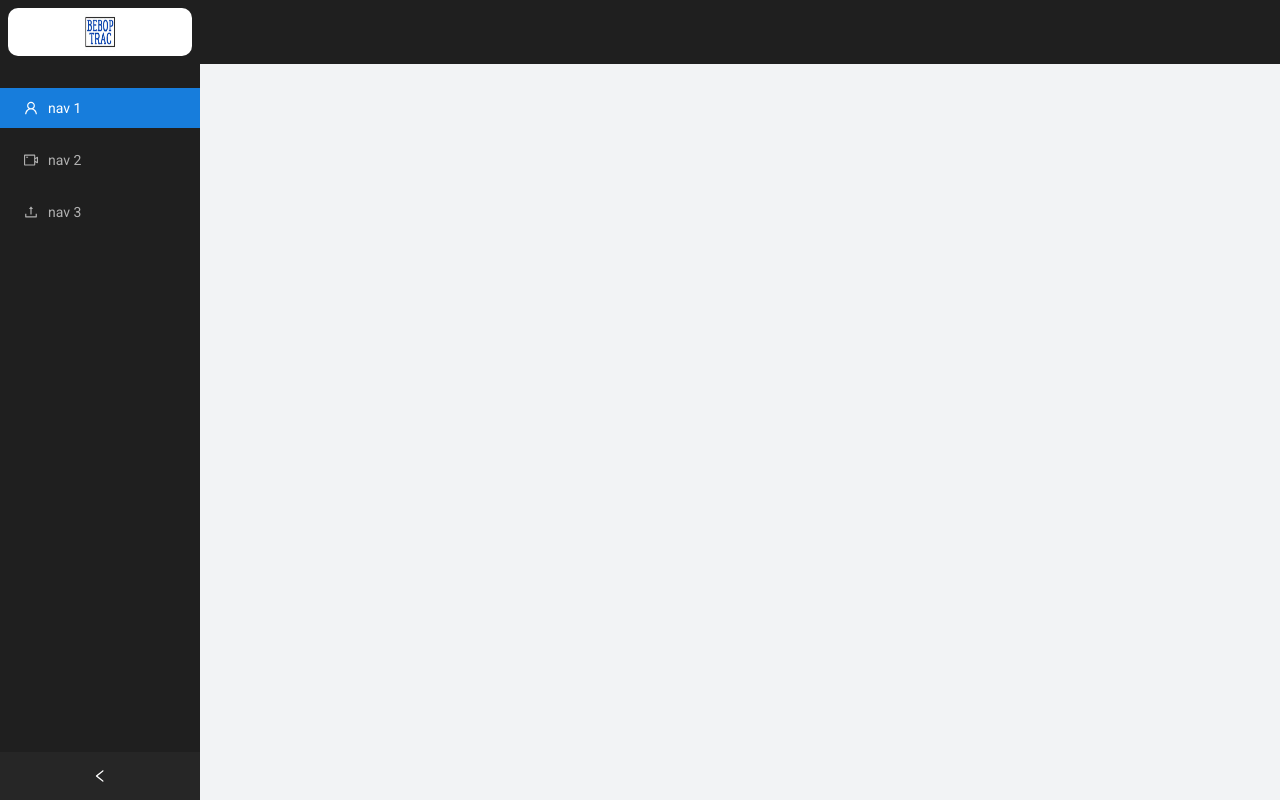
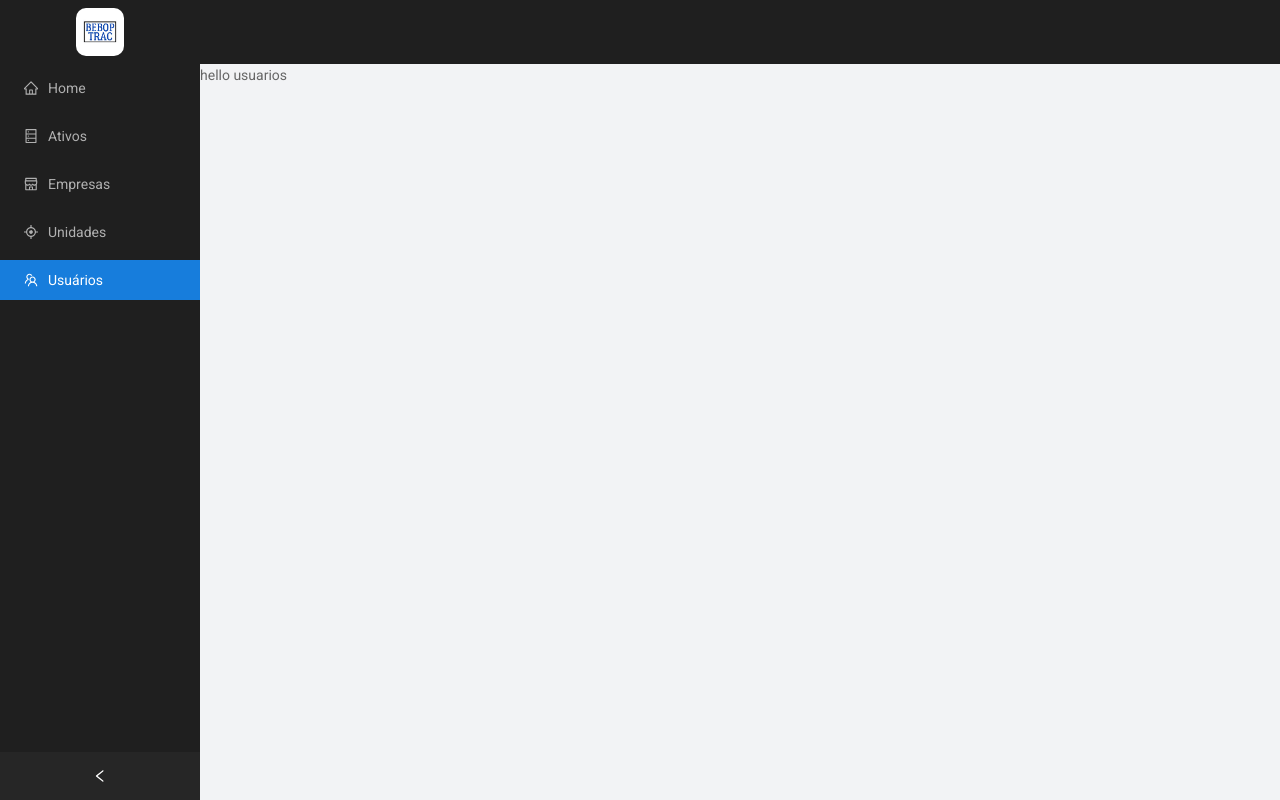
Before and after one commit to edvansts/bebop-trac, a React (Create React App) app: page /usuarios in a window 1280 px wide. Built offline with nearby package versions, Linux system fonts and the light colour scheme.

Commit message:
feat: :truck: route structure added

```diff
--- a/package.json
+++ b/package.json
@@ -8,9 +8,11 @@
     "axios": "^0.24.0",
     "highcharts": "^9.3.1",
     "immer": "^9.0.6",
+    "lodash": "^4.17.21",
     "react": "^17.0.2",
     "react-dom": "^17.0.2",
     "react-redux": "^7.2.6",
+    "react-router-dom": "^6.0.2",
     "react-scripts": "4.0.3",
     "redux": "^4.1.2",
     "redux-devtools-extension": "^2.13.9",
@@ -22,10 +24,12 @@
     "@testing-library/react": "^11.1.0",
     "@testing-library/user-event": "^12.1.10",
     "@types/jest": "^26.0.15",
+    "@types/lodash": "^4.14.177",
     "@types/node": "^12.0.0",
     "@types/react": "^17.0.0",
     "@types/react-dom": "^17.0.0",
     "@types/react-redux": "^7.1.20",
+    "@types/react-router-dom": "^5.3.2",
     "craco-less": "^1.20.0",
     "node-sass": "5.0.0",
     "typescript": "^4.1.2"
--- a/src/App.tsx
+++ b/src/App.tsx
@@ -1,13 +1,36 @@
 import { Layout } from "antd";
+import { values } from "lodash";
+import { useEffect } from "react";
+import { useDispatch } from "react-redux";
+import { Routes, Route, useLocation } from "react-router-dom";
+
 import Sidebar from "./components/sidebar/Sidebar";
 import Topbar from "./components/topbar/Topbar";
+import { PAGES, searchPage } from "./static/Pages";
+import { changePageActive } from "./store/modules/layout/actions";
 
 function App() {
+  const dispatch = useDispatch();
+
+  const location = useLocation();
+
+  useEffect(() => {
+    const newPageActive = searchPage(values(PAGES), location) || PAGES.home;
+
+    dispatch(changePageActive(newPageActive));
+  }, [dispatch, location]);
+
   return (
     <Layout style={{ height: "100vh" }}>
       <Sidebar />
       <Layout>
         <Topbar />
+
+        <Routes>
+          {values(PAGES).map((page) => (
+            <Route key={page.key} path={page.path} element={page.component} />
+          ))}
+        </Routes>
       </Layout>
     </Layout>
   );
--- a/src/components/sidebar/Sidebar.module.scss
+++ b/src/components/sidebar/Sidebar.module.scss
@@ -3,26 +3,17 @@
     flex-direction: column;
     align-items: center;
 
-    padding: 0 0.625rem 0.625rem 0.625rem 0.625rem;
+    &:not(.collapsed) {
+        padding: 0 0.625rem 0.625rem 0.625rem 0.625rem;
+    }
 
     .logoContainer {
         height: 64px;
         padding: 0.5rem;
         img {
+            cursor: pointer;
             border-radius: 0.625rem;
         }
 
     }
-
-    ul {
-        margin-top: 1.25rem;
-        display: flex;
-        flex-direction: column;
-        flex: 1;
-        height: 100%;
-
-        button + button {
-            margin-top: 0.625rem;
-        }
-    }
 }
--- a/src/components/sidebar/Sidebar.tsx
+++ b/src/components/sidebar/Sidebar.tsx
@@ -2,19 +2,21 @@ import styles from "./Sidebar.module.scss";
 
 import { Layout, Image, Menu } from "antd";
 import { useDispatch, useSelector } from "react-redux";
-import {
-  UserOutlined,
-  VideoCameraOutlined,
-  UploadOutlined,
-} from "@ant-design/icons";
+
+import { values } from "lodash";
+import { useNavigate } from "react-router-dom";
 
 import { IState } from "../../store";
 import { toggleSidebar } from "../../store/modules/layout/actions";
-import logo from "../../assets/email.jpg";
+import logo from "../../assets/logo.jpg";
+import { PAGES } from "../../static/Pages";
 
 function Sidebar() {
   const dispatch = useDispatch();
   const collapsed = useSelector((state: IState) => state.layout.collapsed);
+  const pageActive = useSelector((state: IState) => state.layout.pageActive);
+
+  const navigate = useNavigate();
 
   function toggleCollapsed() {
     dispatch(toggleSidebar());
@@ -26,41 +28,28 @@ function Sidebar() {
       collapsible
       onCollapse={toggleCollapsed}
     >
-      <div className={styles.sider}>
+      <div className={`${styles.sider} ${collapsed ?? styles.collapsed}`}>
         <div className={styles.logoContainer}>
-          <Image src={logo} alt="logo" preview={false} height="100%" />
+          <Image
+            src={logo}
+            alt="logo"
+            preview={false}
+            height="100%"
+            onClick={() => navigate("/")}
+          />
         </div>
-
-        <Menu theme="dark" mode="inline" defaultSelectedKeys={["1"]}>
-          <Menu.Item key="1" icon={<UserOutlined />}>
-            nav 1
+      </div>
+      <Menu theme="dark" mode="inline" selectedKeys={[pageActive.key]}>
+        {values(PAGES).map((page) => (
+          <Menu.Item
+            onClick={() => navigate(page.route)}
+            key={page.key}
+            icon={page.icon}
+          >
+            {page.title}
           </Menu.Item>
-          <Menu.Item key="2" icon={<VideoCameraOutlined />}>
-            nav 2
-          </Menu.Item>
-          <Menu.Item key="3" icon={<UploadOutlined />}>
-            nav 3
-          </Menu.Item>
-        </Menu>
-
-        {/* <ul>
-          <Button type="link" href="/">
-            <li>Home</li>
-          </Button>
-          <Button type="link" href="/ativos">
-            <li>Ativos</li>
-          </Button>
-          <Button type="link" href="/empresas">
-            <li>Empresas</li>
-          </Button>
-          <Button type="link" href="/unidades">
-            <li>Unidades</li>
-          </Button>
-          <Button type="link" href="/usuarios">
-            <li>Usuários</li>
-          </Button>
-        </ul> */}
-      </div>
+        ))}
+      </Menu>
     </Layout.Sider>
   );
 }
--- a/src/index.tsx
+++ b/src/index.tsx
@@ -1,17 +1,21 @@
 import React from "react";
 import ReactDOM from "react-dom";
+import { Provider } from "react-redux";
+import { BrowserRouter } from "react-router-dom";
+
 import App from "./App";
-import { Provider } from "react-redux";
 import store from "./store";
 
 import "antd/dist/antd.less";
-import 'antd/dist/antd.dark.less';
+import "antd/dist/antd.dark.less";
 import "./styles/global.scss";
 
 ReactDOM.render(
   <React.StrictMode>
     <Provider store={store}>
-      <App />
+      <BrowserRouter>
+        <App />
+      </BrowserRouter>
     </Provider>
   </React.StrictMode>,
   document.getElementById("root")
--- /dev/null
+++ b/src/static/Pages.tsx
@@ -0,0 +1,87 @@
+import {
+  AimOutlined,
+  DatabaseOutlined,
+  HomeOutlined,
+  ShopOutlined,
+  TeamOutlined,
+} from "@ant-design/icons";
+import { find } from "lodash";
+import { ReactElement, ReactNode } from "react";
+
+export interface IPage {
+  title: string;
+  key: string;
+  route: string;
+  icon: ReactNode;
+  component: ReactElement;
+  path: string;
+  subPages?: IPage[];
+}
+
+export const PAGES: Record<string, IPage> = {
+  home: {
+    key: "home",
+    route: "/",
+    title: "Home",
+    path: "/",
+    icon: <HomeOutlined />,
+    component: <div>hello world</div>,
+  },
+  ativos: {
+    key: "ativos",
+    route: "/ativos",
+    title: "Ativos",
+    path: "ativos/*",
+    icon: <DatabaseOutlined />,
+    component: <div>hello ativos</div>,
+  },
+  empresas: {
+    key: "empresas",
+    route: "/empresas",
+    title: "Empresas",
+    path: "empresas/*",
+    icon: <ShopOutlined />,
+    component: <div>hello empresas</div>,
+  },
+  Unidades: {
+    key: "unidades",
+    route: "/unidades",
+    title: "Unidades",
+    path: "unidades/*",
+    icon: <AimOutlined />,
+    component: <div>hello unidades</div>,
+  },
+  usuarios: {
+    key: "usuarios",
+    route: "/usuarios",
+    title: "Usuários",
+    path: "usuarios/*",
+    icon: <TeamOutlined />,
+    component: <div>hello usuarios</div>,
+  },
+};
+
+export function searchPage(
+  pages: IPage[],
+  location: Partial<Location>
+): IPage | null {
+  let pageSearched: IPage | null = null;
+
+  find(pages, (page) => {
+    if (page.subPages) {
+      const subPageSearched = searchPage(page.subPages, location);
+
+      if (subPageSearched) {
+        pageSearched = subPageSearched;
+        return true;
+      }
+    }
+
+    if (page.route === location.pathname) {
+      pageSearched = page;
+      return true;
+    }
+  });
+
+  return pageSearched;
+}
--- a/src/store/index.ts
+++ b/src/store/index.ts
@@ -1,12 +1,12 @@
 import { applyMiddleware, createStore } from "redux";
-import { ILayoutReducer } from "./modules/layout/types";
+import { LayoutReducer } from "./modules/layout/types";
 import RootReducer from "./modules/RootReducer";
 import { composeWithDevTools } from "redux-devtools-extension";
 import createSagaMiddleware from "redux-saga";
 import RootSaga from "./modules/RootSaga";
 
 export interface IState {
-  layout: ILayoutReducer;
+  layout: LayoutReducer;
 }
 
 const sagaMiddleware = createSagaMiddleware();
--- a/src/store/modules/layout/actions.ts
+++ b/src/store/modules/layout/actions.ts
@@ -1,7 +1,15 @@
-import { ActionTypes } from "./types";
+import { IPage } from "../../../static/Pages";
+import { ActionTypes, ChangePageActive, ToggleSidebar } from "./types";
 
-export function toggleSidebar() {
+export function toggleSidebar(): ToggleSidebar {
   return {
     type: ActionTypes.toggleSidebar,
   };
 }
+
+export function changePageActive(page: IPage): ChangePageActive {
+  return {
+    type: ActionTypes.changePageActive,
+    payload: { page },
+  };
+}
--- a/src/store/modules/layout/reducer.ts
+++ b/src/store/modules/layout/reducer.ts
@@ -1,16 +1,27 @@
 import { Reducer } from "redux";
-import { ActionTypes, ILayoutReducer } from "./types";
+import { ActionTypes, LayoutReducer, LayoutAction } from "./types";
 import produce from "immer";
+import { PAGES } from "../../../static/Pages";
 
-const INITIAL_STATE: ILayoutReducer = {
+const INITIAL_STATE: LayoutReducer = {
   collapsed: false,
+  pageActive: PAGES.home,
 };
 
-const layout: Reducer<ILayoutReducer> = (state = INITIAL_STATE, action) => {
+const layout: Reducer<LayoutReducer, LayoutAction> = (
+  state = INITIAL_STATE,
+  action
+) => {
   return produce(state, (draft) => {
     switch (action.type) {
       case ActionTypes.toggleSidebar:
         draft.collapsed = !draft.collapsed;
+
+        break;
+      case ActionTypes.changePageActive:
+        const { page } = action.payload;
+
+        draft.pageActive = page;
 
         break;
       default:
--- a/src/store/modules/layout/types.ts
+++ b/src/store/modules/layout/types.ts
@@ -1,7 +1,23 @@
+import { IPage } from "../../../static/Pages";
+
 export enum ActionTypes {
   toggleSidebar = "TOGGLE_SIDEBAR",
+  changePageActive = "CHANGE_PAGE_ACTIVE",
 }
 
-export interface ILayoutReducer {
+export interface ToggleSidebar {
+  type: ActionTypes.toggleSidebar;
+}
+export interface ChangePageActive {
+  type: ActionTypes.changePageActive;
+  payload: {
+    page: IPage;
+  };
+}
+
+export type LayoutAction = ToggleSidebar | ChangePageActive;
+
+export interface LayoutReducer {
   collapsed: boolean;
+  pageActive: IPage;
 }
```
Also changed, not shown: 1 other file (tests, documents, lock files or other folders).
